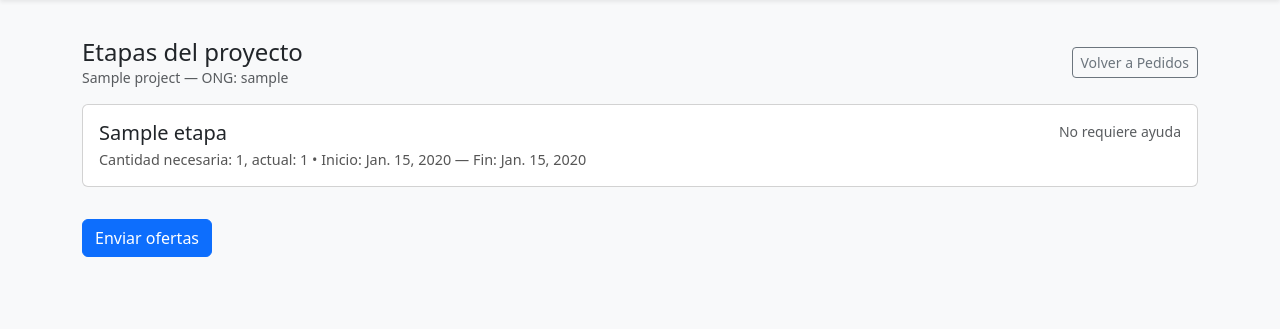
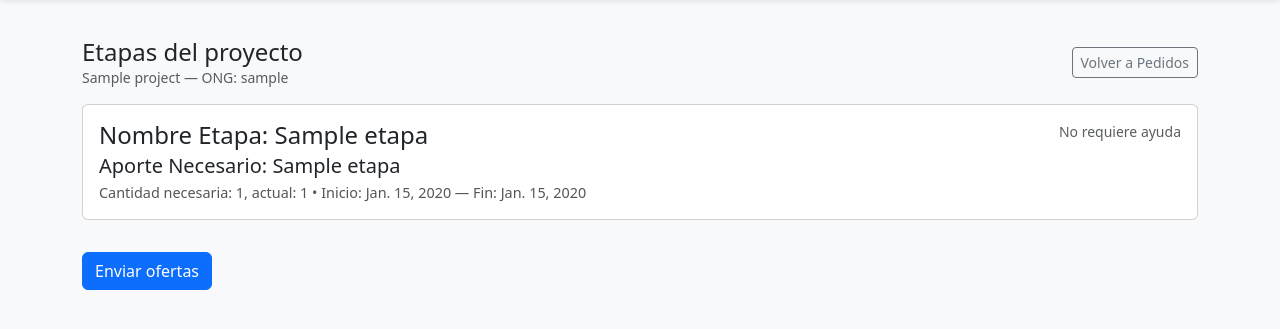
Before and after one commit to jpmiya/project-planning, a Django app: page /proyecto/1/etapas/ in a window 1280 px wide. Shown: the part 56-385 px from the top of the page. Run offline with Django 5.2, Linux system fonts and the light colour scheme; a user stored in the database is signed in; tables that the repository leaves empty hold one stand-in row (values such as "Sample post"); parts of the project's set-up code (start-up, migrations or seed data) failed here and were passed over.

Commit message:
Arreglos menores

```diff
--- a/projectplanning-app/backend/app/services/proyectos.py
+++ b/projectplanning-app/backend/app/services/proyectos.py
@@ -65,7 +65,7 @@ def process_offers(project, seleccionadas, post_data, user=None):
 
                 etapa_locked = Etapa.objects.select_for_update().get(pk=etapa.id)
                 if cantidad + etapa_locked.cant_aporte_actual > etapa_locked.cant_aporte_necesario:
-                    raise ProyectosServiceError(f'La cantidad solicitada para "{etapa.nombre_aporte}" excede la necesaria ({etapa_locked.cant_aporte_necesario}).')
+                    raise ProyectosServiceError(f'La cantidad aportada excede la solicitada para el aporte "{etapa.nombre_aporte}". Se necesita la siguiente cantidad de aporte: {etapa_locked.cant_aporte_necesario - etapa_locked.cant_aporte_actual}.')
 
                 etapa_locked.cant_aporte_actual =etapa_locked.cant_aporte_actual + cantidad
                 etapa_locked.save()
--- a/projectplanning-app/backend/app/templates/compromisos.html
+++ b/projectplanning-app/backend/app/templates/compromisos.html
@@ -27,7 +27,7 @@
   {% if proyecto.estado == 'Cubierto' %}
     <form id="finalize-form" method="post" class="mt-3">
       {% csrf_token %}
-      <button id="finalize-btn" type="submit" class="btn btn-success">Marcar como Finalizado</button>
+      <button id="finalize-btn" type="submit" class="btn btn-success">Ejecutar Proyecto</button>
       <a href="{% url 'mis_proyectos' %}" class="btn btn-secondary">Volver</a>
     </form>
   {% endif %}
--- a/projectplanning-app/backend/app/templates/etapas.html
+++ b/projectplanning-app/backend/app/templates/etapas.html
@@ -33,7 +33,8 @@
                             <div class="card-body">
                                 <div class="d-flex justify-content-between">
                                     <div>
-                                        <h5 class="card-title mb-1">{{ etapa.nombre_aporte }}</h5>
+                                        <h4 class="card-title mb-1">Nombre Etapa: {{ etapa.nombre_etapa }}</h4>
+                                        <h5 class="card-title mb-1">Aporte Necesario: {{ etapa.nombre_aporte }}</h5>
                                         <div class="meta">Cantidad necesaria: {{ etapa.cant_aporte_necesario }}, actual: {{ etapa.cant_aporte_actual }} • Inicio: {{ etapa.fecha_inicio }} — Fin: {{ etapa.fecha_fin }}</div>
                                     </div>
                                     <div class="text-end">
--- a/projectplanning-app/backend/app/views.py
+++ b/projectplanning-app/backend/app/views.py
@@ -168,7 +168,7 @@ def alta_proyecto(request):
             if activity:
                 print(f"Actividad encontrada: {activity}")
                 # Asigna la tarea a un usuario
-                bates = api.get_user_id_by_username("franco.colapinto")
+                bates = api.get_user_id_by_username("walter.bates")
                 api.assign_task(activity, bates)
                 # Intentar ejecutar la tarea
                 payload = {
@@ -227,7 +227,7 @@ def ver_etapas(request, project_id):
 
         try:
             result = process_offers(proyecto, seleccionadas, request.POST, user=request.user if request.user.is_authenticated else None)
-            messages.success(request, 'Tus compromisos fueron enviados a Bonita.')
+            messages.success(request, 'Tus compromisos fueron registrados.')
         except ProyectosServiceError as pse:
             messages.error(request, str(pse))
             return redirect('ver_etapas', project_id=project_id)
```
